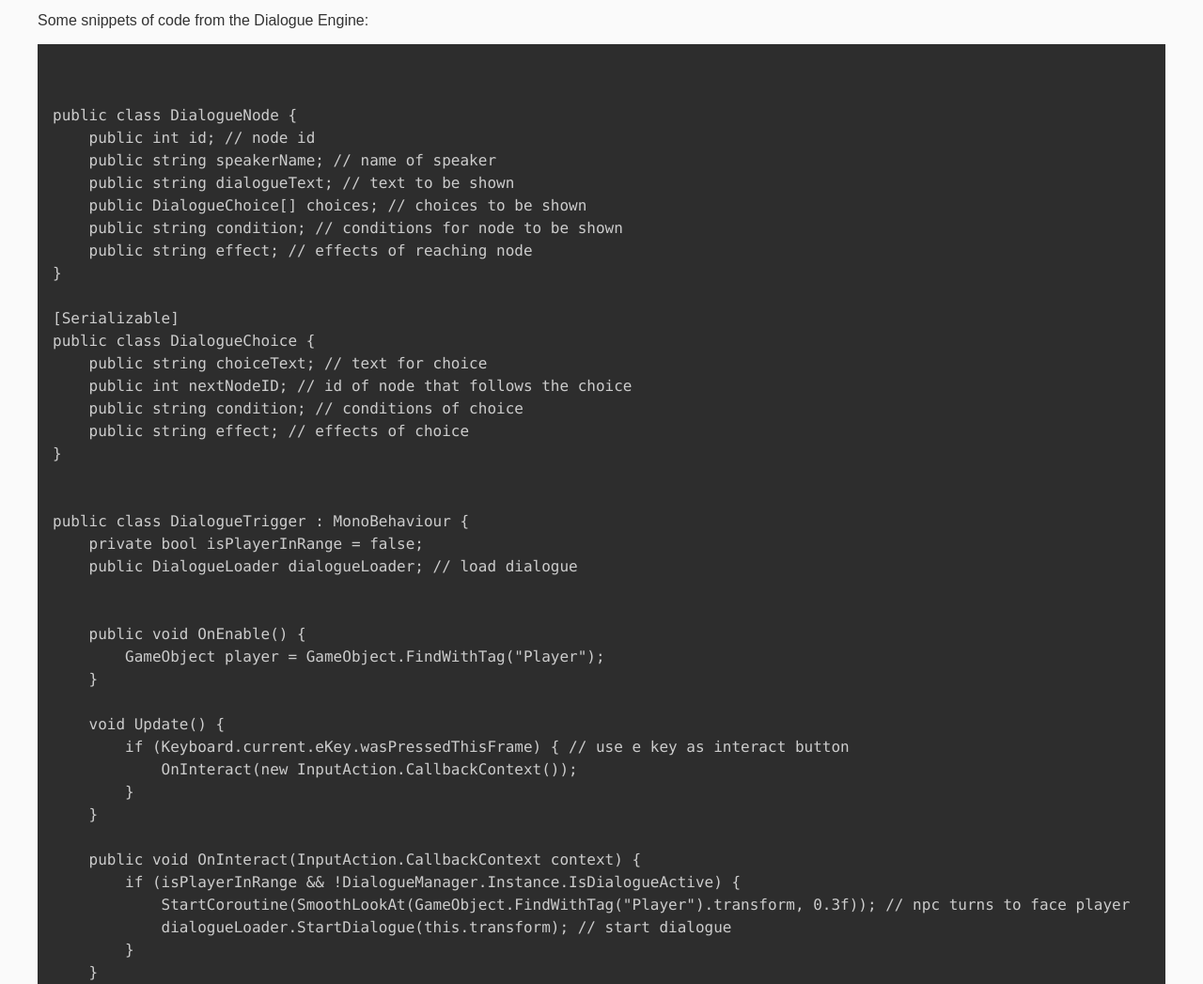
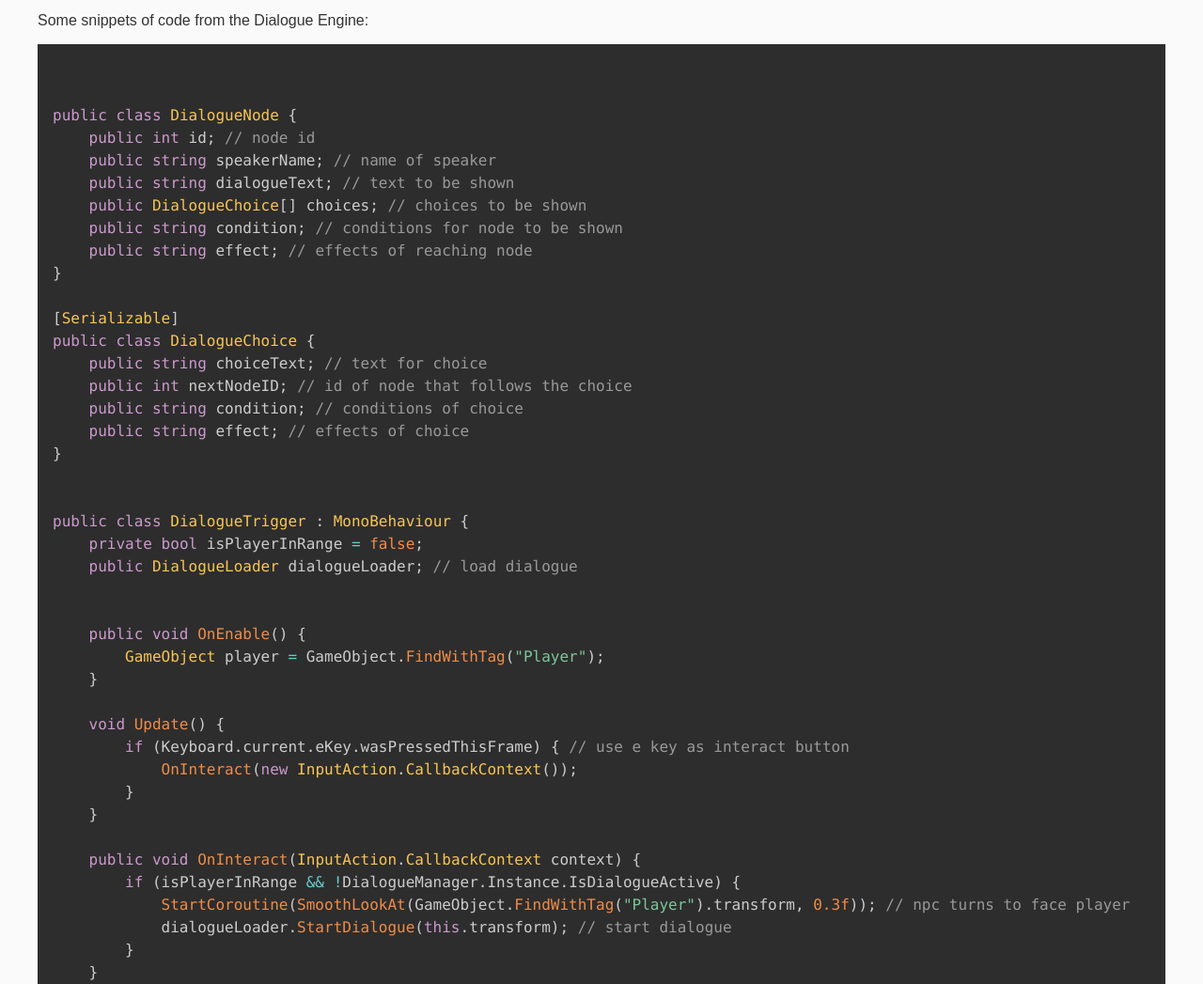
Before and after one commit to SLevinthal/SLevinthal.github.io, a plain HTML site: page index.html in a window 1280 px wide. Shown: the part 1168-2215 px from the top of the page at 94% size. Drawn offline with nearby package versions, Linux system fonts and the light colour scheme.

Commit message:
Add C# syntax highlighting to index.html

```diff
--- a/index.html
+++ b/index.html
@@ -4,6 +4,7 @@
   <link href="https://cdn.jsdelivr.net/npm/prismjs/themes/prism-tomorrow.css" rel="stylesheet" />
   <script src="https://cdn.jsdelivr.net/npm/prismjs/prism.js"></script>
   <script src="https://cdn.jsdelivr.net/npm/prismjs/components/prism-c.min.js"></script>
+  <script src="https://cdn.jsdelivr.net/npm/prismjs/components/prism-csharp.min.js"></script>
   <title>Sam Levinthal | Portfolio</title>
   <meta charset="UTF-8">
   <style>
@@ -20,7 +21,7 @@
   <img src="images/websiteSS2.png" alt="Unity Project Screenshot">
   <p>An exploration and dialog based game for which I coded the full interactive dialog system in C#. The dialogue system includes the following features: interacted NPC turning to face player, locking camera on NPC, free mouse movement during dialog, branching dialog options, and unlockable dialog options based on previous dialog choices.</p>
   <p>Some snippets of code from the Dialogue Engine:</p>
-<pre><code class="language-csharp">
+  <pre><code class="language-csharp">
 
 public class DialogueNode {
     public int id; // node id
@@ -106,7 +107,7 @@ public class DialogueTrigger : MonoBehaviour {
     }
 }
 
-	</code></pre>
+  </code></pre>
 
   <h3>C Project: Kernel Shell</h3>
   <p>Some snippets of code from a Kernel Shell made for my class Intro to Computer Systems and Networking:</p>
```
